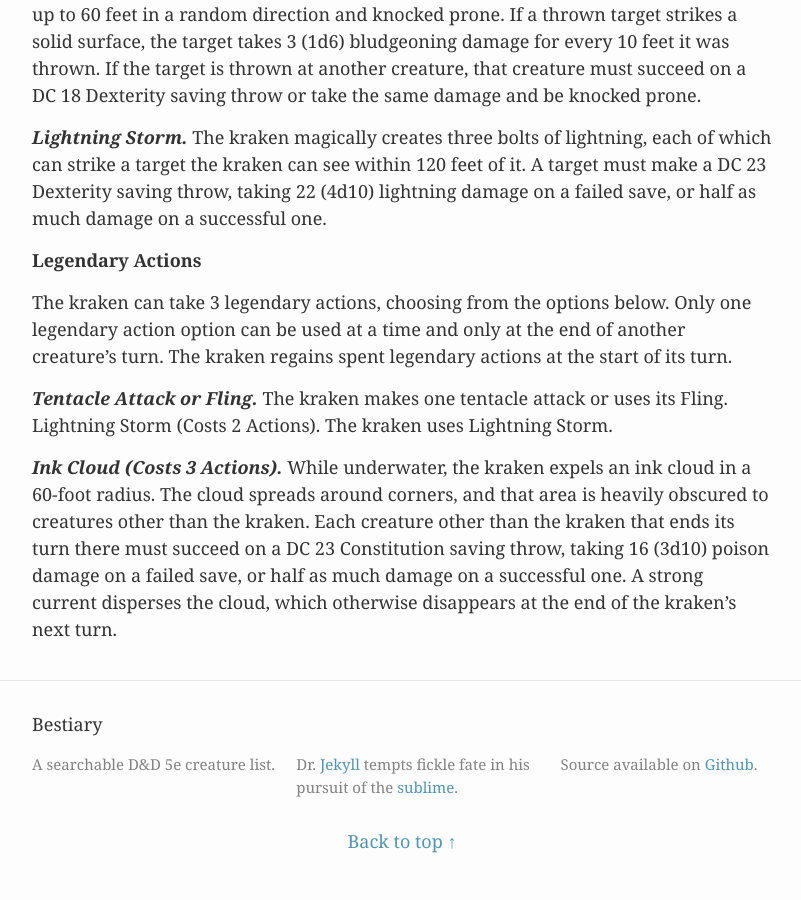
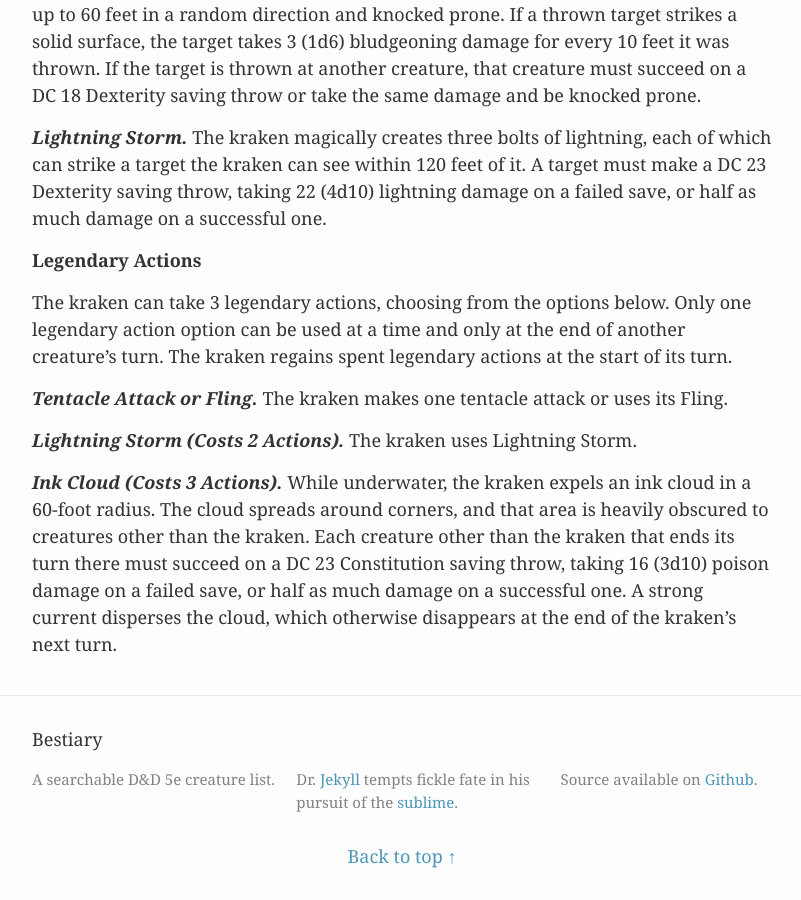
Before and after one commit to beaurancourt/bestiary, a Jekyll site: the page built from _posts/2016-02-29-kraken.markdown, in a window 1280 px wide and 900 px high, scrolled down 1542 px. Shown: the whole window, without its empty margins (238-1039 px from the left). Built offline with Jekyll 4.4.1, drawn with Linux system fonts in a browser that asks for light colours.

```diff
--- a/_posts/2016-02-29-kraken.markdown
+++ b/_posts/2016-02-29-kraken.markdown
@@ -51,6 +51,8 @@ tags: [gargantuan, monstrosity, cr23]
 
 The kraken can take 3 legendary actions, choosing from the options below. Only one legendary action option can be used at a time and only at the end of another creature’s turn. The kraken regains spent legendary actions at the start of its turn.
 
-***Tentacle Attack or Fling.*** The kraken makes one tentacle attack or uses its Fling. Lightning Storm (Costs 2 Actions). The kraken uses Lightning Storm.
+***Tentacle Attack or Fling.*** The kraken makes one tentacle attack or uses its Fling.
+
+***Lightning Storm (Costs 2 Actions).*** The kraken uses Lightning Storm.
 
 ***Ink Cloud (Costs 3 Actions).*** While underwater, the kraken expels an ink cloud in a 60-foot radius. The cloud spreads around corners, and that area is heavily obscured to creatures other than the kraken. Each creature other than the kraken that ends its turn there must succeed on a DC 23 Constitution saving throw, taking 16 (3d10) poison damage on a failed save, or half as much damage on a successful one. A strong current disperses the cloud, which otherwise disappears at the end of the kraken’s next turn.
```
